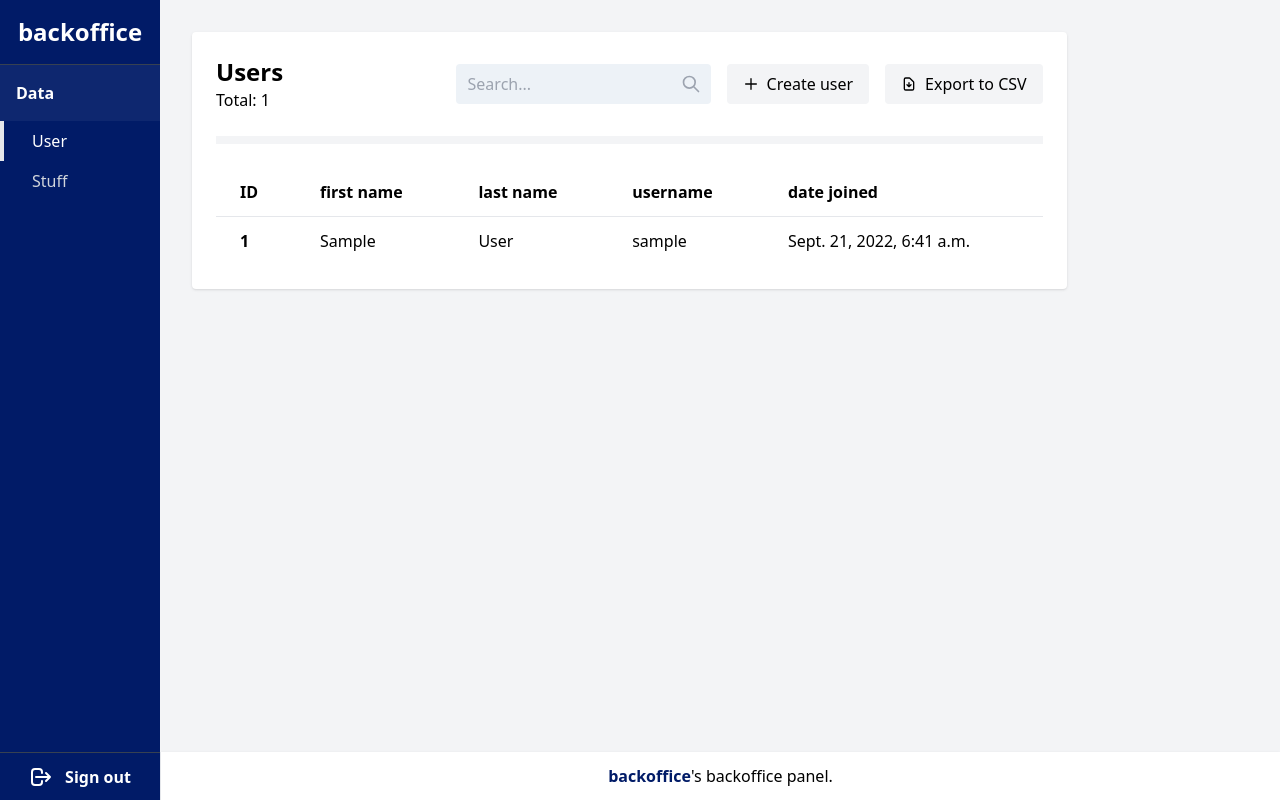
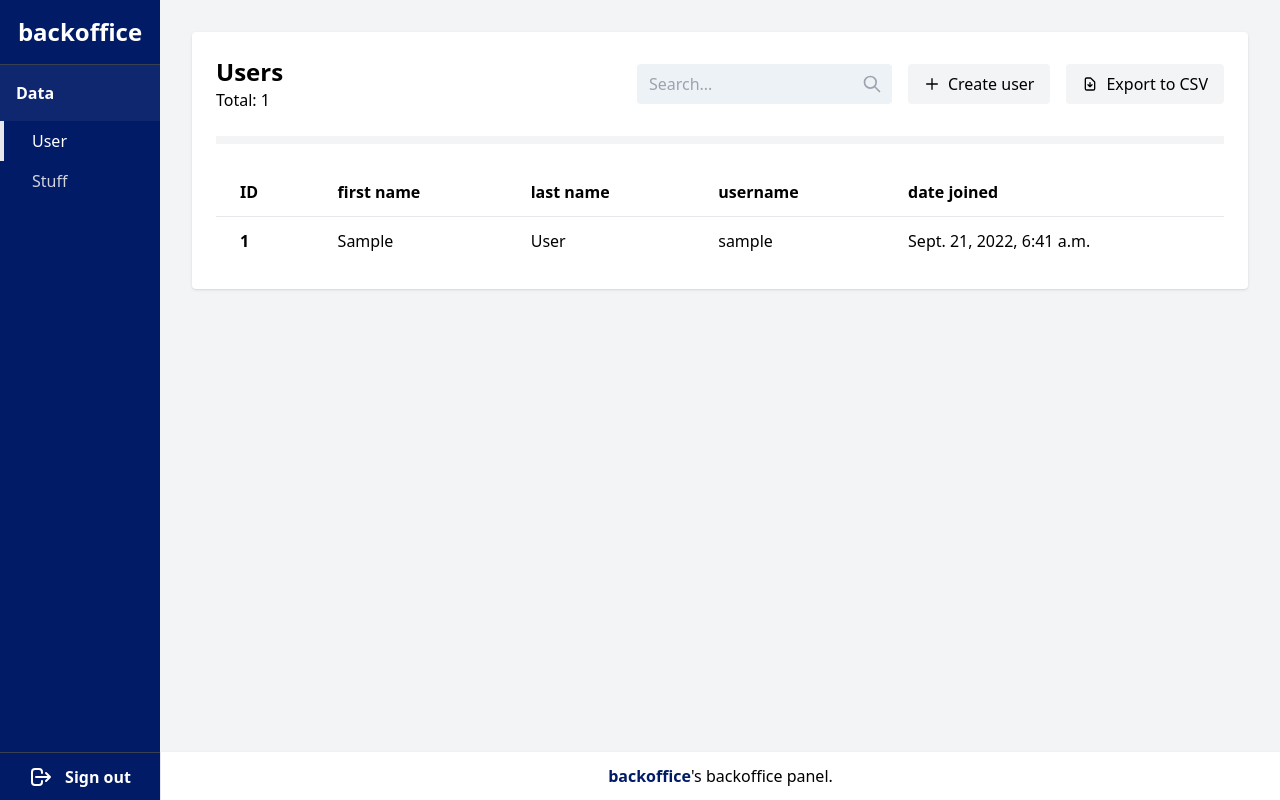
Before and after one commit to Dekalabs/django-backoffice-extensions, a Django app: page /backoffice/users/ in a window 1280 px wide. Run offline with Django 4.2, Linux system fonts and the light colour scheme; the visitor is signed in with stand-in values (Sample User, id 1); data comes from the database, SQL or seed files in the repository; some libraries are stand-ins or nearby versions.

Commit message:
fix: list grid without filters

```diff
--- a/backoffice_extensions/templates/backoffice/bases/list.html
+++ b/backoffice_extensions/templates/backoffice/bases/list.html
@@ -6,7 +6,7 @@
 
 {% block content %}
 <div class="grid grid-cols-12 gap-8">
-    <div class="p-6 bg-white w-full shadow rounded col-span-10">
+    <div class="p-6 bg-white w-full shadow rounded col-span-{% if filter %}10{% else %}12{% endif %}">
         <div class="mb-2 flex items-center justify-between">
             <div>
                 {% block title %}{% endblock title %}
```
